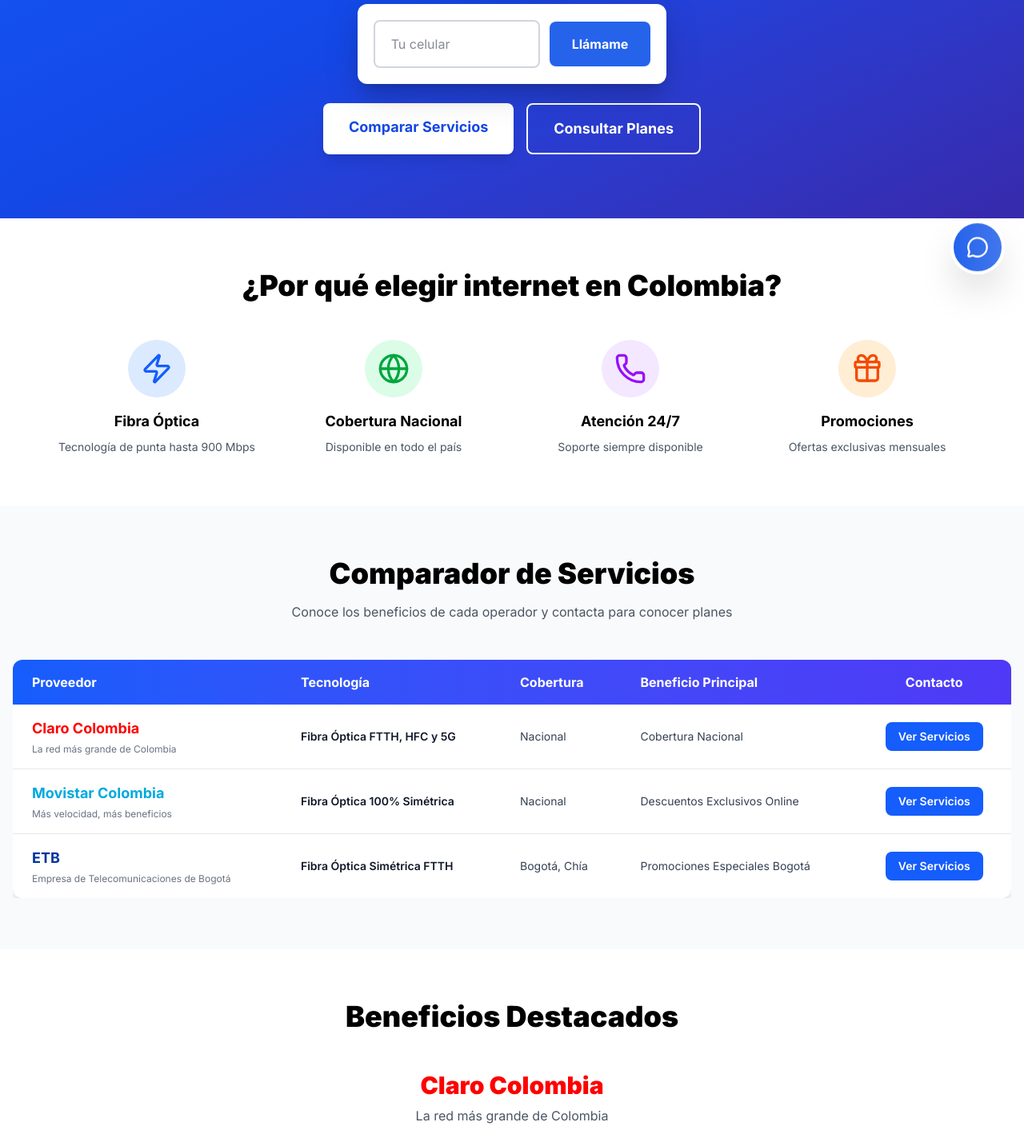
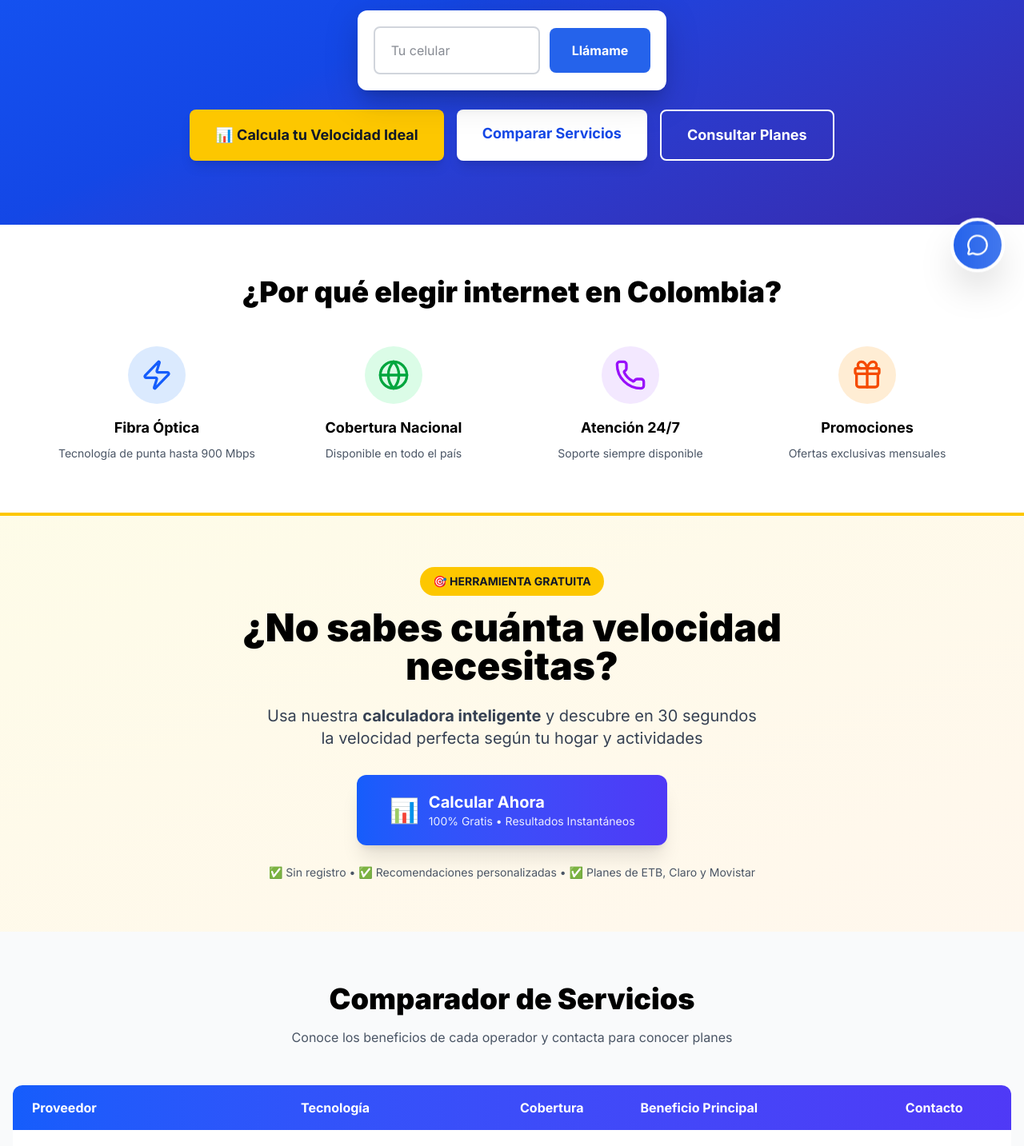
Before and after one commit to lordmacu/comparador, a Next.js app: page / in a window 1280 px wide. Shown: the part 420-1853 px from the top of the page at 80% size. Built offline with nearby package versions, Linux system fonts and the light colour scheme.

Commit message:
Add calculator CTAs and navigation links across site

```diff
--- a/app/barrios/[barrio]/page.tsx
+++ b/app/barrios/[barrio]/page.tsx
@@ -241,6 +241,24 @@
               ))}
             </div>
 
+            {/* Banner Calculadora */}
+            <div className="bg-gradient-to-r from-yellow-400 to-orange-400 rounded-xl p-8 mb-8 text-center shadow-lg">
+              <div className="max-w-2xl mx-auto">
+                <h3 className="text-2xl font-black text-gray-900 mb-3">
+                  🔍 ¿No sabes qué velocidad necesitas en {barrio.nombre}?
+                </h3>
+                <p className="text-gray-800 mb-5 text-lg">
+                  Nuestra calculadora te dice en <strong>30 segundos</strong> la velocidad perfecta para tu hogar
+                </p>
+                <a
+                  href="/calculadora"
+                  className="inline-block bg-gray-900 text-white px-8 py-4 rounded-lg font-bold text-lg hover:bg-gray-800 transition-all shadow-lg hover:shadow-xl transform hover:scale-105"
+                >
+                  📊 Calcular Velocidad Gratis
+                </a>
+              </div>
+            </div>
+
             <div className="bg-blue-50 rounded-lg p-6">
               <h3 className="font-bold text-lg mb-3">💡 Consejo para residentes de {barrio.nombre}</h3>
               <p className="text-gray-700">
--- a/app/page.tsx
+++ b/app/page.tsx
@@ -91,6 +91,12 @@
 
             <div className="flex flex-col sm:flex-row gap-4 justify-center">
               <a
+                href="/calculadora"
+                className="bg-yellow-400 text-gray-900 px-8 py-4 rounded-lg font-bold text-lg hover:bg-yellow-300 transition-all shadow-lg hover:shadow-xl transform hover:scale-105 flex items-center justify-center gap-2"
+              >
+                📊 Calcula tu Velocidad Ideal
+              </a>
+              <a
                 href="#comparador"
                 className="bg-white text-blue-700 px-8 py-4 rounded-lg font-bold text-lg hover:bg-blue-50 transition-all shadow-lg hover:shadow-xl transform hover:scale-105"
               >
@@ -151,6 +157,39 @@
               <h3 className="font-bold text-lg mb-2">Promociones</h3>
               <p className="text-gray-600 text-sm">Ofertas exclusivas mensuales</p>
             </div>
+          </div>
+        </div>
+      </section>
+
+      {/* Calculadora de Velocidad - CTA */}
+      <section className="py-16 bg-gradient-to-br from-yellow-50 to-orange-50 border-t-4 border-yellow-400">
+        <div className="container mx-auto px-4">
+          <div className="max-w-4xl mx-auto text-center">
+            <div className="inline-block bg-yellow-400 text-gray-900 px-4 py-2 rounded-full font-bold text-sm mb-4">
+              🎯 HERRAMIENTA GRATUITA
+            </div>
+            <h2 className="text-3xl md:text-5xl font-black mb-6">
+              ¿No sabes cuánta velocidad necesitas?
+            </h2>
+            <p className="text-xl text-gray-700 mb-8">
+              Usa nuestra <strong>calculadora inteligente</strong> y descubre en 30 segundos<br />
+              la velocidad perfecta según tu hogar y actividades
+            </p>
+            <div className="flex flex-col sm:flex-row gap-4 justify-center items-center">
+              <a
+                href="/calculadora"
+                className="bg-gradient-to-r from-blue-600 to-indigo-600 text-white px-10 py-5 rounded-xl font-bold text-xl hover:from-blue-700 hover:to-indigo-700 transition-all shadow-xl hover:shadow-2xl transform hover:scale-105 flex items-center gap-3"
+              >
+                <span className="text-3xl">📊</span>
+                <div className="text-left">
+                  <div>Calcular Ahora</div>
+                  <div className="text-sm font-normal opacity-90">100% Gratis • Resultados Instantáneos</div>
+                </div>
+              </a>
+            </div>
+            <p className="text-sm text-gray-600 mt-6">
+              ✅ Sin registro • ✅ Recomendaciones personalizadas • ✅ Planes de ETB, Claro y Movistar
+            </p>
           </div>
         </div>
       </section>
--- a/app/velocidades/[velocidad]/page.tsx
+++ b/app/velocidades/[velocidad]/page.tsx
@@ -276,6 +276,27 @@
               ))}
             </div>
 
+            {/* Banner Calculadora */}
+            <div className="bg-gradient-to-r from-yellow-400 to-orange-400 rounded-xl p-8 mb-8 text-center shadow-lg">
+              <div className="max-w-2xl mx-auto">
+                <h3 className="text-2xl font-black text-gray-900 mb-3">
+                  💡 ¿Es {velocidad.velocidad} la velocidad correcta para ti?
+                </h3>
+                <p className="text-gray-800 mb-5 text-lg">
+                  Descúbrelo con nuestra calculadora inteligente en <strong>menos de 1 minuto</strong>
+                </p>
+                <a
+                  href="/calculadora"
+                  className="inline-block bg-gray-900 text-white px-8 py-4 rounded-lg font-bold text-lg hover:bg-gray-800 transition-all shadow-lg hover:shadow-xl transform hover:scale-105"
+                >
+                  📊 Calcular mi Velocidad Ideal
+                </a>
+                <p className="text-sm text-gray-700 mt-3">
+                  ✅ Gratis • ✅ Sin registro • ✅ Resultados instantáneos
+                </p>
+              </div>
+            </div>
+
             <div className="bg-blue-50 rounded-lg p-6">
               <h3 className="font-bold text-lg mb-3">💡 Consejo para elegir {velocidad.velocidad}</h3>
               <p className="text-gray-700">
--- a/components/Header.tsx
+++ b/components/Header.tsx
@@ -22,6 +22,9 @@
             Internet Colombia
           </a>
           <div className="flex gap-4">
+            <a href="/calculadora" className="text-gray-700 hover:text-blue-600 font-bold transition-colors bg-blue-50 px-3 py-2 rounded-lg">
+              📊 Calculadora
+            </a>
             <a href="/blog" className="text-gray-700 hover:text-blue-600 font-medium transition-colors">
               Blog
             </a>
```
